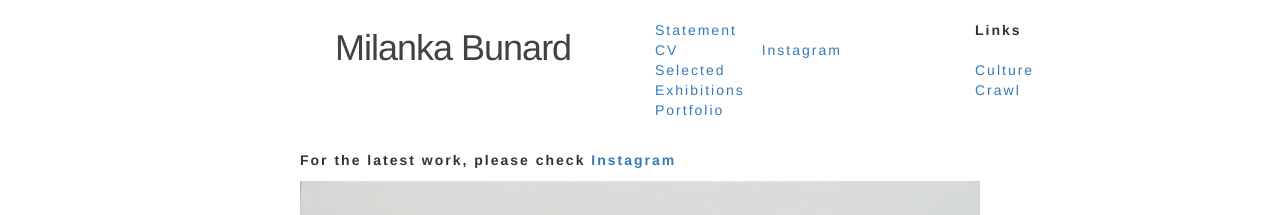
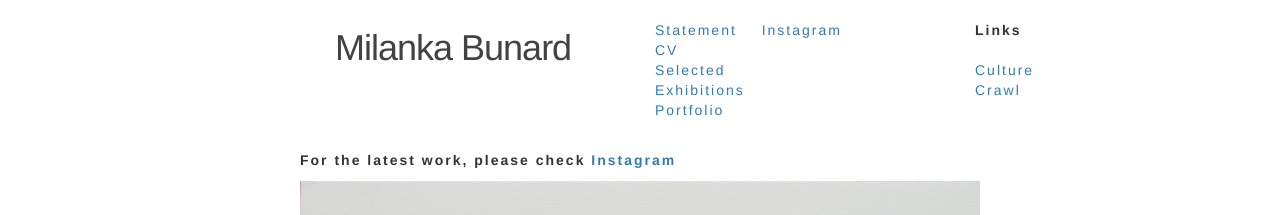
Before and after one commit to milankabunard/milankabunard.github.io, a Jekyll site: the page built from index.html, in a window 1280 px wide. Shown: the top 215 px of the page. Built offline with Jekyll 4.4.1, drawn with Linux system fonts in a browser that asks for light colours.

Commit message:
Update header.html

```diff
--- a/_includes/header.html
+++ b/_includes/header.html
@@ -14,7 +14,7 @@
     <br /><a href="/exhibitions">Selected Exhibitions</a>
     <br /><a href="/portfolio">Portfolio</a>
   </div>
-  <div class="col-md-2"><br/><a href="https://www.instagram.com/milankabunard/">Instagram</a></div>
+  <div class="col-md-2"><a href="https://www.instagram.com/milankabunard/">Instagram</a></div>
   <div class="col-md-1"><strong>Links</strong><br /><br /><a href="https://culturecrawl.ca" target="_blank">Culture Crawl</a></div>
   <div class="col-md-2"></div>
 </div>
```
